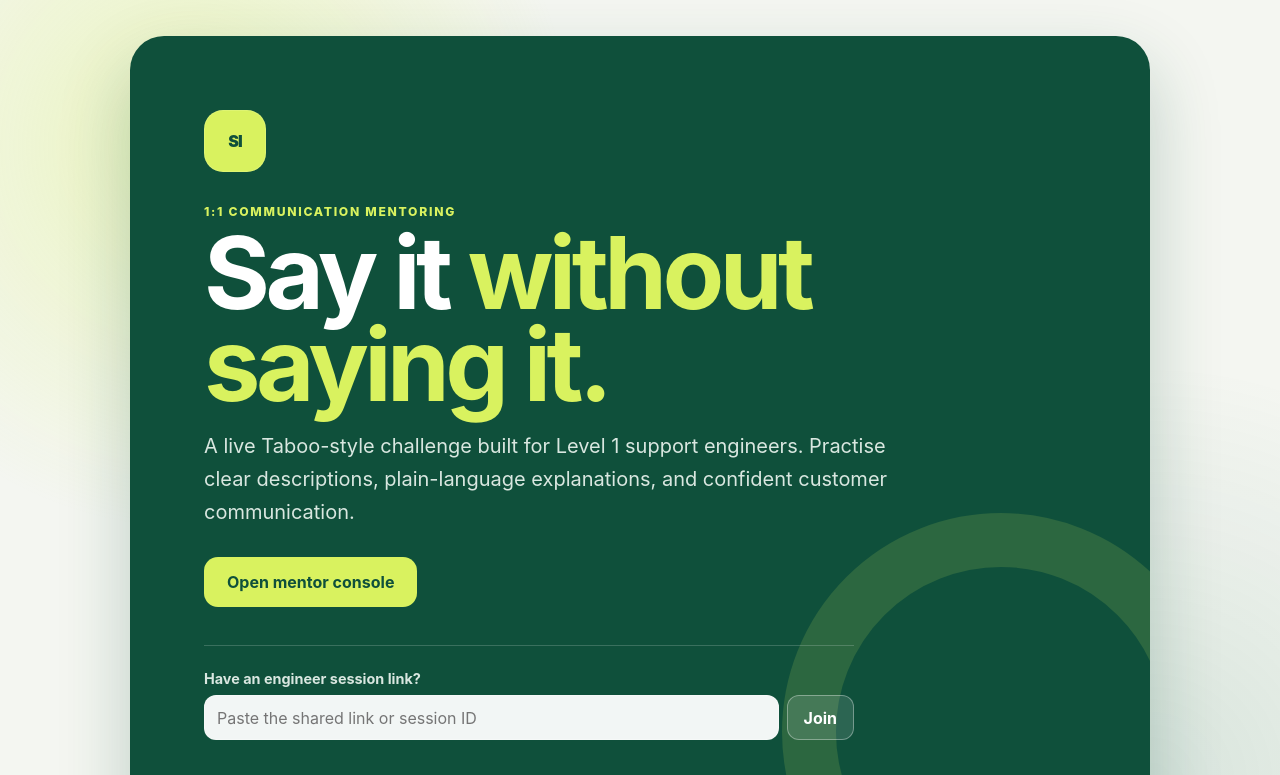
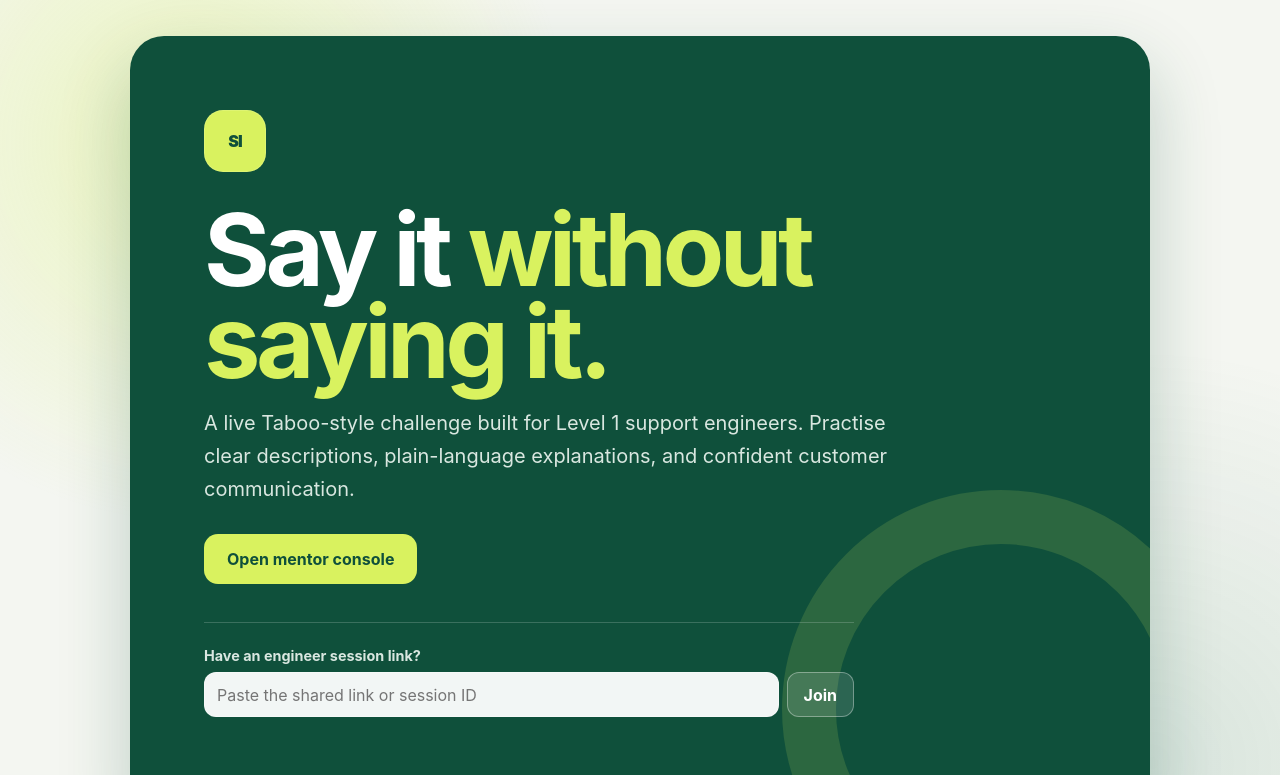
Before and after one commit to tejonidhipaul/taboo, a website: page index.html in a window 1280 px wide. Shown: the top 775 px of the page. Drawn offline with Linux system fonts and the light colour scheme.

Commit message:
Remove eyebrow text from landing page
Removed the eyebrow paragraph from the hero section.

```diff
--- a/index.html
+++ b/index.html
@@ -11,7 +11,6 @@
   <main class="landing-shell">
     <section class="hero-card">
       <div class="brand-mark" aria-hidden="true">SI</div>
-      <p class="eyebrow">1:1 communication mentoring</p>
       <h1>Say it <span>without saying it.</span></h1>
       <p class="hero-copy">A live Taboo-style challenge built for Level 1 support engineers. Practise clear descriptions, plain-language explanations, and confident customer communication.</p>
       <div class="hero-actions">
```
